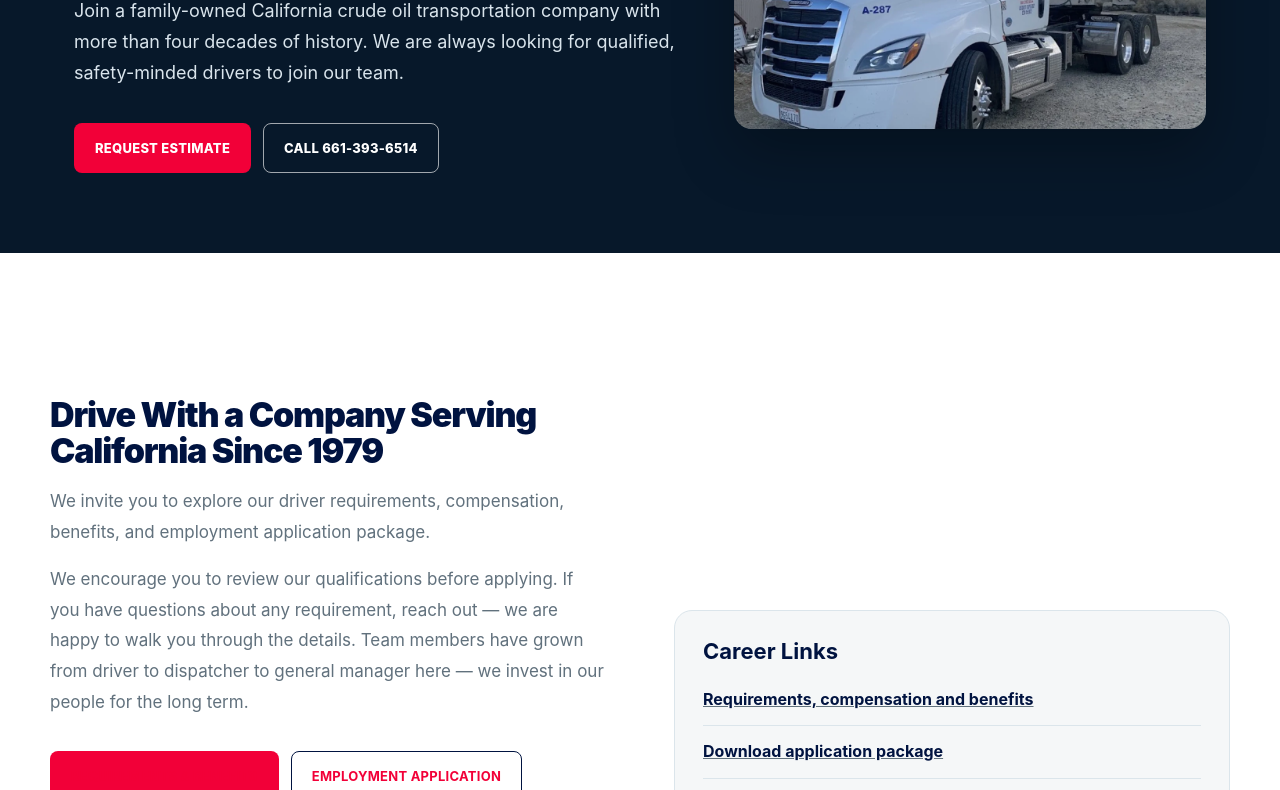
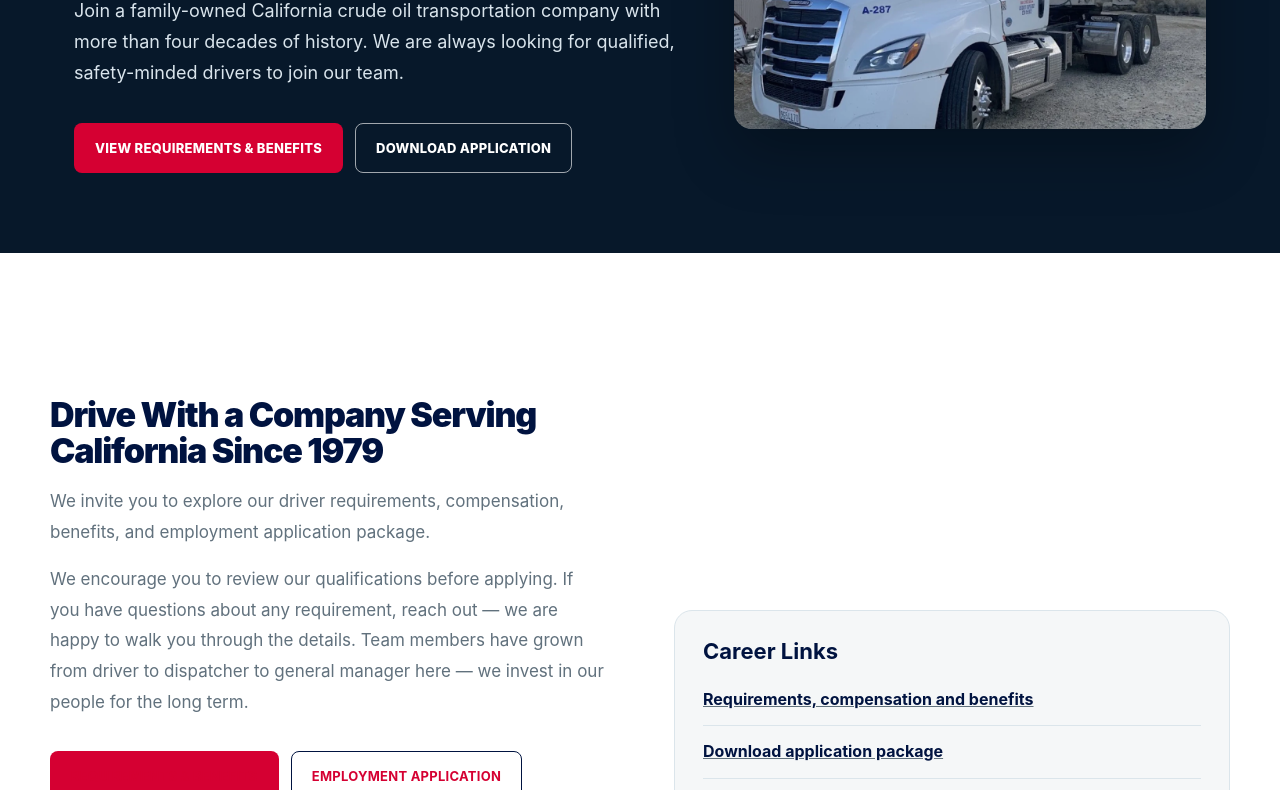
Before and after one commit to joshuawyrick/petrol, a website: page website/careers/index.html in a window 1280 px wide. Shown: the part 471-1261 px from the top of the page. Drawn offline with Linux system fonts and the light colour scheme.

Commit message:
Updated index.html

```diff
--- a/website/assets/css/site.css
+++ b/website/assets/css/site.css
@@ -2,8 +2,8 @@
   --navy: #001340;
   --navy-deep: #07182a;
   --navy-soft: #0d2a4a;
-  --red: #f20038;
-  --red-dark: #cb002f;
+  --red: #d50032;
+  --red-dark: #b4002a;
   --white: #ffffff;
   --ice: #e8f2f8;
   --light: #f5f7f8;
--- a/website/careers/index.html
+++ b/website/careers/index.html
@@ -38,7 +38,7 @@
 
 <main id="main">
 <nav class="breadcrumbs" aria-label="Breadcrumb"><a href="/">Home</a><span>›</span><strong>Careers</strong></nav>
-<section class="page-hero"><div class="page-hero-inner"><div><p class="eyebrow">Careers</p><h1>Careers at Petrol Transport Inc.</h1><p>Join a family-owned California crude oil transportation company with more than four decades of history. We are always looking for qualified, safety-minded drivers to join our team.</p><div class="hero-actions"><a class="btn btn-primary" href="/request-transportation">Request Estimate</a><a class="btn btn-outline" href="tel:+16613936514">Call 661-393-6514</a></div></div><div class="page-hero-media"><img src="/assets/images/petrol-transport-field-operations.webp" alt="Petrol Transport truck at the company's California operation" width="1206" height="570" fetchpriority="high"></div></div></section>
+<section class="page-hero"><div class="page-hero-inner"><div><p class="eyebrow">Careers</p><h1>Careers at Petrol Transport Inc.</h1><p>Join a family-owned California crude oil transportation company with more than four decades of history. We are always looking for qualified, safety-minded drivers to join our team.</p><div class="hero-actions"><a class="btn btn-primary" href="/petrol-transport-inc-benefits">View Requirements &amp; Benefits</a><a class="btn btn-outline" href="/downloads/petrol-transport-employment-application.pdf" target="_blank" rel="noopener">Download Application</a></div></div><div class="page-hero-media"><img src="/assets/images/petrol-transport-field-operations.webp" alt="Petrol Transport truck at the company's California operation" width="1206" height="570" fetchpriority="high"></div></div></section>
 
         <section class="section"><div class="container split"><div class="prose">
           <h2>Drive With a Company Serving California Since 1979</h2><p>We invite you to explore our driver requirements, compensation, benefits, and employment application package.</p>
@@ -65,7 +65,7 @@
           </div>
         </div></section>
         </main>
-<section class="callout"><div class="callout-inner"><div><h2>Need Transportation Support?</h2><p>Call 24/7 dispatch or send the well site details to the Bakersfield office.</p></div><div class="callout-actions"><a class="btn btn-primary" href="/request-transportation">Request Estimate</a><a class="btn btn-outline" href="tel:+16613936514">Call 661-393-6514</a></div></div></section>
+<section class="callout"><div class="callout-inner"><div><h2>Ready to Join the Team?</h2><p>Review the requirements, download the application, and contact our office with questions.</p></div><div class="callout-actions"><a class="btn btn-primary" href="/downloads/petrol-transport-employment-application.pdf" target="_blank" rel="noopener">Download Application</a><a class="btn btn-outline" href="/contact-us">Contact Us</a></div></div></section>
 
 <footer class="site-footer">
   <div class="footer-grid">
@@ -75,7 +75,7 @@
   </div>
   <div class="footer-bottom"><span>© <span data-year></span> Petrol Transport Inc. All rights reserved.</span><span>California petroleum transportation since 1979.</span></div>
 </footer>
-<div class="mobile-quick-actions"><a href="tel:+16613936514">Call Dispatch</a><a href="/request-transportation">Request Estimate</a></div>
+<div class="mobile-quick-actions"><a href="/downloads/petrol-transport-employment-application.pdf" target="_blank" rel="noopener">Apply Now</a><a href="/contact-us">Contact Us</a></div>
 
 <script src="/assets/js/site.js" defer></script>
 </body>
```
Also changed, not shown: website/petrol-transport-inc-benefits/index.html (+3 -3 lines), website/privacy-policy/index.html (+3 -3 lines).
